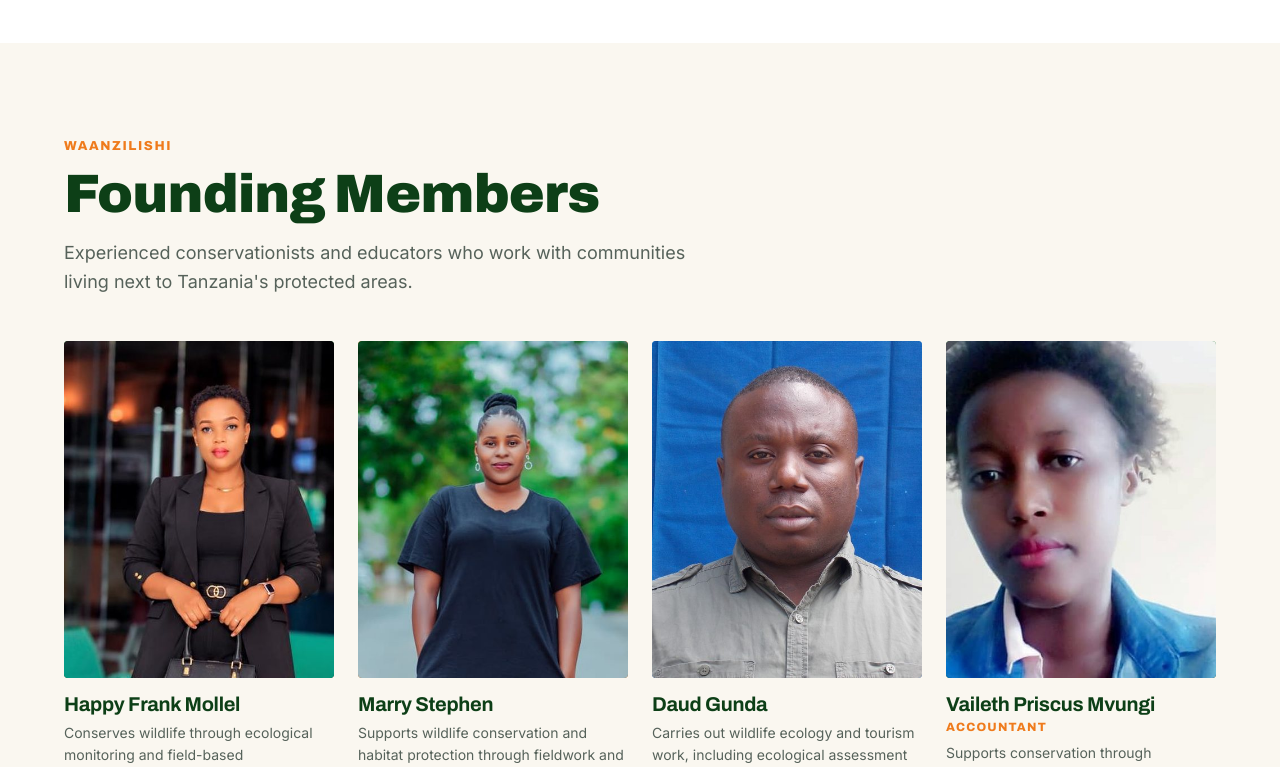
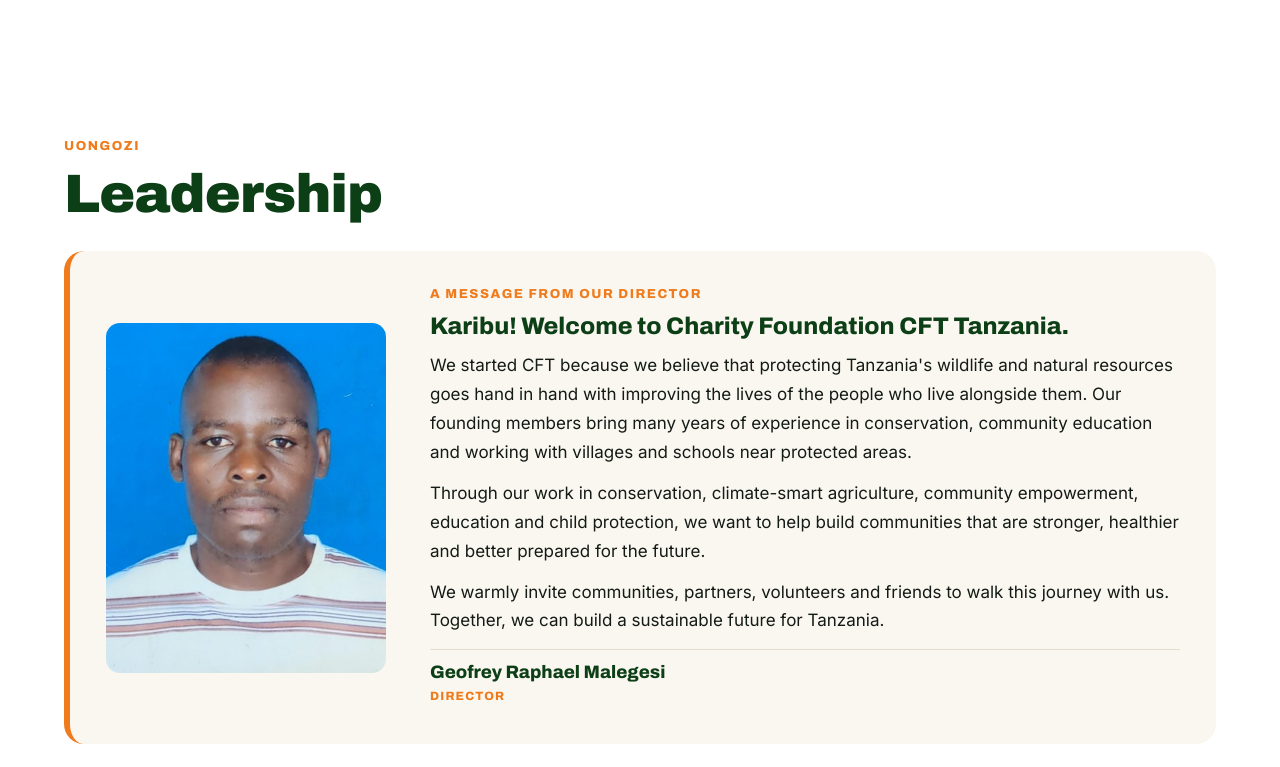
Before and after one commit to cfttanzania/cfttanzania.github.io, a plain HTML site: page index.html in a window 1280 px wide. Shown: the part 8660-9427 px from the top of the page. Drawn offline with nearby package versions, Linux system fonts and the light colour scheme.

Commit message:
Add files via upload

```diff
--- a/index.html
+++ b/index.html
@@ -180,7 +180,16 @@ header{position:sticky;top:0;z-index:80;background:#fff;box-shadow:0 1px 0 var(-
 
 /* team */
 .team-sec{background:var(--cream)}
-.tgrid{display:grid;grid-template-columns:repeat(4,1fr);gap:28px 24px;margin-top:44px}
+.tgrid{display:grid;grid-template-columns:repeat(5,1fr);gap:28px 22px;margin-top:44px}
+.tgrid.lgrid3{grid-template-columns:repeat(2,minmax(0,300px));justify-content:center;gap:32px;margin-top:40px}
+#leaders{background:#fff}
+.dmsg{display:grid;grid-template-columns:280px 1fr;gap:44px;align-items:center;background:var(--cream);border-radius:20px;padding:36px;margin-top:28px;border-left:6px solid var(--orange)}
+.dmsg img{width:100%;aspect-ratio:4/5;object-fit:cover;border-radius:14px}
+.dmsg blockquote p{font-size:17px;line-height:1.7;color:var(--ink);margin-bottom:12px}
+.dmsg blockquote p:first-child{font:800 24px var(--hd);color:var(--green-d)}
+.dsig{margin-top:14px;border-top:1px solid var(--line);padding-top:12px}
+.dsig b{display:block;font:800 18px var(--hd);color:var(--green-d)}
+.dsig span{font:800 12px var(--hd);letter-spacing:.1em;text-transform:uppercase;color:var(--orange)}
 .tm .pic{aspect-ratio:4/5;border-radius:4px;overflow:hidden;background:linear-gradient(160deg,var(--green),var(--green-d));display:grid;place-items:center;color:#fff;font:900 46px var(--hd);margin-bottom:16px}
 .tm:nth-child(3n+2) .pic{background:linear-gradient(160deg,var(--orange),#a84f08)}
 .tm:nth-child(3n) .pic{background:linear-gradient(160deg,var(--sky),var(--blue))}
@@ -377,12 +386,15 @@ textarea{width:100%;padding:12px 14px;border:1px solid var(--line);border-radius
   .tabbar{display:flex}
   .vgrid{grid-template-columns:1fr 1fr;gap:28px 0}
   .pgrid{grid-template-columns:1fr 1fr}
-  .tgrid{grid-template-columns:repeat(2,1fr)}
+  .tgrid{grid-template-columns:repeat(3,1fr)}
+  .dmsg{grid-template-columns:1fr;padding:24px;gap:24px}
+  .dmsg img{max-width:260px}
   .about,.mission,.contact{grid-template-columns:1fr;gap:44px}
   .mission .ph{max-width:520px}
   .fgrid{grid-template-columns:1fr 1fr}
 }
 @media (max-width:640px){
+  .tgrid,.tgrid.lgrid3{grid-template-columns:repeat(2,1fr)}
   section{padding:64px 0}
   .wrap{padding:0 20px}
   .util{display:none}
@@ -436,6 +448,7 @@ textarea{width:100%;padding:12px 14px;border:1px solid var(--line);border-radius
           <ul>
             <li><a href="#about" data-i="whyK">Why we exist</a></li>
             <li><a href="#objectives" data-i="objT">Our Objectives</a></li>
+            <li><a href="#leaders" data-i="ldT">Leadership</a></li>
             <li><a href="#team" data-i="teamT">Founding Members</a></li>
             <li><a href="#news" data-i="newsT">News &amp; Events</a></li>
             <li><a href="#contact" data-i="conK">Contact</a></li>
@@ -465,7 +478,7 @@ textarea{width:100%;padding:12px 14px;border:1px solid var(--line);border-radius
   <h5 data-i="mWhat">What we do</h5>
   <a href="#programmes" data-i="progT">Our Programmes</a><a href="#map" data-i="mpK">Where we work</a><a href="#objectives" data-i="objT">Our Objectives</a><a href="#field" data-i="nField">From the field</a><a href="#learn" data-i="lrT">Wildlife Learning Corner</a>
   <h5 data-i="mAbout">About us</h5>
-  <a href="#about" data-i="whyK">Why we exist</a><a href="#team" data-i="teamT">Founding Members</a><a href="#news" data-i="newsT">News &amp; Events</a><a href="#contact" data-i="conK">Contact</a>
+  <a href="#about" data-i="whyK">Why we exist</a><a href="#leaders" data-i="ldT">Leadership</a><a href="#team" data-i="teamT">Founding Members</a><a href="#news" data-i="newsT">News &amp; Events</a><a href="#contact" data-i="conK">Contact</a>
   <h5 data-i="mInv">Get involved</h5>
   <a href="#involved" data-i="w1T">Volunteer</a><a href="#involved" data-i="w2T">Partner with us</a><a href="#" onclick="openMembers();return false" data-i="memLogin">👤 Members login</a>
 </div>
@@ -635,20 +648,42 @@ textarea{width:100%;padding:12px 14px;border:1px solid var(--line);border-radius
   </div>
 </section>
 
+<!-- LEADERSHIP -->
+<section id="leaders">
+  <div class="wrap">
+    <div class="kicker" data-i="ldK">Uongozi</div>
+    <h2 class="h2" data-i="ldT">Leadership</h2>
+    <div class="dmsg">
+      <img src="img/geofrey.jpg" alt="Geofrey Raphael Malegesi, Director">
+      <div>
+        <div class="kicker" data-i="dmK">A message from our Director</div>
+        <blockquote>
+          <p data-i="dm1">Karibu! Welcome to Charity Foundation CFT Tanzania.</p>
+          <p data-i="dm2">We started CFT because we believe that protecting Tanzania's wildlife and natural resources goes hand in hand with improving the lives of the people who live alongside them. Our founding members bring many years of experience in conservation, community education and working with villages and schools near protected areas.</p>
+          <p data-i="dm3">Through our work in conservation, climate-smart agriculture, community empowerment, education and child protection, we want to help build communities that are stronger, healthier and better prepared for the future.</p>
+          <p data-i="dm4">We warmly invite communities, partners, volunteers and friends to walk this journey with us. Together, we can build a sustainable future for Tanzania.</p>
+        </blockquote>
+        <div class="dsig"><b>Geofrey Raphael Malegesi</b><span data-i="rDir">Director</span></div>
+      </div>
+    </div>
+    <div class="tgrid lgrid3">
+      <div class="tm lead"><div class="pic"><img src="img/hidaya.jpg" alt="Hidaya Hamis Danda" loading="lazy"></div><h3>Hidaya Hamis Danda</h3><div class="role" data-i="rOps">Operations Manager</div><p data-i="b7">Works in conservation fieldwork, community education and problem-animal control. Most of her work focuses on empowering women and children living near game reserves.</p></div>
+      <div class="tm lead"><div class="pic"><img src="img/vaileth.jpg" alt="Vaileth Priscus Mvungi" loading="lazy"></div><h3>Vaileth Priscus Mvungi</h3><div class="role" data-i="rAcc">Accountant</div><p data-i="b4">Supports conservation through fieldwork and community-based activities, and takes part in controlling problem animals. Gives conservation education to villagers and to students in nearby schools.</p></div>
+    </div>
+  </div>
+</section>
+
 <!-- TEAM -->
 <section id="team" class="team-sec">
   <div class="wrap">
     <div class="kicker" data-i="teamK">Waanzilishi</div>
     <h2 class="h2" data-i="teamT">Founding Members</h2>
-    <p class="lead" data-i="teamP">Experienced conservationists and educators who work with communities living next to Tanzania's protected areas.</p>
+    <p class="lead" data-i="teamP2">Experienced conservationists and educators who work with communities living next to Tanzania's protected areas.</p>
     <div class="tgrid">
       <div class="tm"><div class="pic"><img src="img/happy.jpg" alt="Happy Frank Mollel" loading="lazy"></div><h3>Happy Frank Mollel</h3><p data-i="b1">Conserves wildlife through ecological monitoring and field-based assessments, and supervises tourism in protected areas. Gives conservation education to villagers next to protected areas and to students in nearby schools.</p></div>
+      <div class="tm"><div class="pic"><img src="img/daud.jpg" alt="Daud Gunda" loading="lazy"></div><h3>Daud Gunda</h3><p data-i="b2">Carries out wildlife ecology and tourism work, including ecological assessment and monitoring, and produces GIS maps and spatial data for conservation planning. Develops wildlife teaching aids and gives conservation education to communities and students.</p></div>
       <div class="tm"><div class="pic"><img src="img/marry.jpg" alt="Marry Stephen" loading="lazy"></div><h3>Marry Stephen</h3><p data-i="b3">Supports wildlife conservation and habitat protection through fieldwork and community engagement, and assists in controlling problem animals. Teaches villagers and school students practices that reduce human-wildlife conflict.</p></div>
-      <div class="tm"><div class="pic"><img src="img/daud.jpg" alt="Daud Gunda" loading="lazy"></div><h3>Daud Gunda</h3><p data-i="b2">Carries out wildlife ecology and tourism work, including ecological assessment and monitoring, and produces GIS maps and spatial data for conservation planning. Develops wildlife teaching aids and gives conservation education to communities and students.</p></div>
-      <div class="tm"><div class="pic"><img src="img/vaileth.jpg" alt="Vaileth Priscus Mvungi" loading="lazy"></div><h3>Vaileth Priscus Mvungi</h3><div class="role" data-i="rAcc">Accountant</div><p data-i="b4">Supports conservation through fieldwork and community-based activities, and takes part in controlling problem animals. Gives conservation education to villagers and to students in nearby schools.</p></div>
       <div class="tm"><div class="pic"><img src="img/ziada.jpg" alt="Ziada Ally Kahando" loading="lazy"></div><h3>Ziada Ally Kahando</h3><p data-i="b5">More than 20 years in wildlife conservation, community conservation education and problem-animal control. Over four years in the store keeping unit at Malihai Clubs of Tanzania – Lake Zone.</p></div>
-      <div class="tm"><div class="pic"><img src="img/geofrey.jpg" alt="Geofrey Raphael Malegesi" loading="lazy"></div><h3>Geofrey Raphael Malegesi</h3><div class="role" data-i="rDir">Director</div><p data-i="b6">Supports wildlife conservation and habitat protection through field activities and community engagement, and assists in controlling problem animals. Gives conservation education to villagers and school students.</p></div>
-      <div class="tm"><div class="pic"><img src="img/hidaya.jpg" alt="Hidaya Hamis Danda" loading="lazy"></div><h3>Hidaya Hamis Danda</h3><div class="role" data-i="rOps">Operations Manager</div><p data-i="b7">Works in conservation fieldwork, community education and problem-animal control. Most of her work focuses on empowering women and children living near game reserves.</p></div>
       <div class="tm"><div class="pic"><img src="img/doreen.jpg" alt="Doreen Ruta" loading="lazy"></div><h3>Doreen Ruta</h3><p data-i="b8">Supports conservation through hands-on fieldwork and ecological observation, and helps oversee tourism in protected areas. Gives conservation lessons to communities and nearby schools.</p></div>
     </div>
   </div>
@@ -736,7 +771,7 @@ textarea{width:100%;padding:12px 14px;border:1px solid var(--line);border-radius
       <div><h4 data-i="mWhat">What we do</h4><ul>
         <li><a href="#programmes" data-i="progT">Our Programmes</a></li><li><a href="#map" data-i="mpK">Where we work</a></li><li><a href="#objectives" data-i="objT">Our Objectives</a></li><li><a href="#field" data-i="nField">From the field</a></li><li><a href="#learn" data-i="lrT">Wildlife Learning Corner</a></li></ul></div>
       <div><h4 data-i="mAbout">About us</h4><ul>
-        <li><a href="#about" data-i="whyK">Why we exist</a></li><li><a href="#team" data-i="teamT">Founding Members</a></li><li><a href="#news" data-i="newsT">News &amp; Events</a></li><li><a href="#" onclick="openMembers();return false" data-i="memLogin">👤 Members login</a></li></ul></div>
+        <li><a href="#about" data-i="whyK">Why we exist</a></li><li><a href="#leaders" data-i="ldT">Leadership</a></li><li><a href="#team" data-i="teamT">Founding Members</a></li><li><a href="#news" data-i="newsT">News &amp; Events</a></li><li><a href="#" onclick="openMembers();return false" data-i="memLogin">👤 Members login</a></li></ul></div>
       <div><h4 data-i="conK">Contact</h4><p>West Buhongwa Street, Buhongwa<br>Nyamagana, Mwanza, Tanzania<br>P.O. Box, Mwanza<br><a href="mailto:charityfoundationtanzaniacft@gmail.com">charityfoundationtanzaniacft@gmail.com</a></p></div>
     </div>
     <div class="copy"><span>© <span id="yr"></span> Charity Foundation CFT Tanzania</span><span data-i="madeTz">Mwanza, Tanzania</span></div>
@@ -930,6 +965,12 @@ const SW = {
   k1:"Jumla ya michango", k2:"Michango yako", thDate:"Tarehe", thMember:"Mwanachama", thPurpose:"Madhumuni", thAmount:"Kiasi",
   amount:"Kiasi (TSh)", purpose:"Madhumuni", oMonthly:"Mchango wa mwezi", oProject:"Mfuko wa mradi", oEmergency:"Msaada wa dharura", add:"Ongeza",
   install:"📲 Pakua programu",
+  ldK:"Leadership", ldT:"Uongozi", dmK:"Ujumbe kutoka kwa Mkurugenzi wetu",
+  dm1:"Karibu! Karibu Charity Foundation CFT Tanzania.",
+  dm2:"Tulianzisha CFT kwa sababu tunaamini kwamba kulinda wanyamapori na maliasili za Tanzania kunakwenda sambamba na kuboresha maisha ya watu wanaoishi pamoja nao. Wanachama wetu waanzilishi wana uzoefu wa miaka mingi katika uhifadhi, elimu kwa jamii na kufanya kazi na vijiji na shule zilizo jirani na maeneo yaliyohifadhiwa.",
+  dm3:"Kupitia kazi zetu katika uhifadhi, kilimo kinachohimili mabadiliko ya tabianchi, uwezeshaji wa jamii, elimu na ulinzi wa mtoto, tunataka kusaidia kujenga jamii imara zaidi, zenye afya bora na zilizojiandaa vyema kwa siku zijazo.",
+  dm4:"Tunawakaribisha kwa moyo mkunjufu jamii, wadau, wanaojitolea na marafiki kutembea safari hii pamoja nasi. Kwa pamoja, tunaweza kujenga mustakabali endelevu kwa Tanzania.",
+  teamP2:"Wahifadhi na waelimishaji wenye uzoefu wanaofanya kazi na jamii zinazoishi jirani na maeneo yaliyohifadhiwa nchini Tanzania.",
   mpK:"Tunapofanya kazi", mpT:"Shughuli zetu kote Tanzania", mpP:"CFT inafanya kazi na jamii, shule na wadau kote nchini. Bonyeza alama au mahali kwenye orodha kujua zaidi.", mpLoad:"Ramani inapakia…",
   msP:"Maeneo", msR:"Mikoa", msJ:"Miradi", tbM:"Maeneo ya ramani", plName:"Jina la mahali", plType:"Aina", plRegion:"Mkoa", plDesc:"Maelezo mafupi (Kiingereza)", plDescSw:"Maelezo mafupi kwa Kiswahili (si lazima)", plLoc:"Mahali", plPick:"📍 Chagua kwenye ramani", plAdd:"Ongeza kwenye ramani", plOn:"Yaliyo kwenye ramani",
   tyProj:"Eneo la mradi", tySch:"Shule", tyCom:"Jamii / kijiji", tyPar:"Mshirika", tyOff:"Ofisi", pickMsg:"📍 Bonyeza kwenye ramani kuchagua mahali",
--- a/sw.js
+++ b/sw.js
@@ -1,5 +1,5 @@
 // Offline support: caches the site so the app opens without internet.
-const CACHE = 'cft-v15';
+const CACHE = 'cft-v18';
 const FILES = ['./', 'index.html', 'manifest.json', 'firebase-config.js', 'extras.js',
   'img/emblem.png', 'img/icon-192.png', 'img/icon-512.png', 'img/logo.jpg', 'img/hero.jpg',
   'img/trees.jpg', 'img/birds.jpg', 'img/garden.jpg', 'img/poultry.jpg',
```
